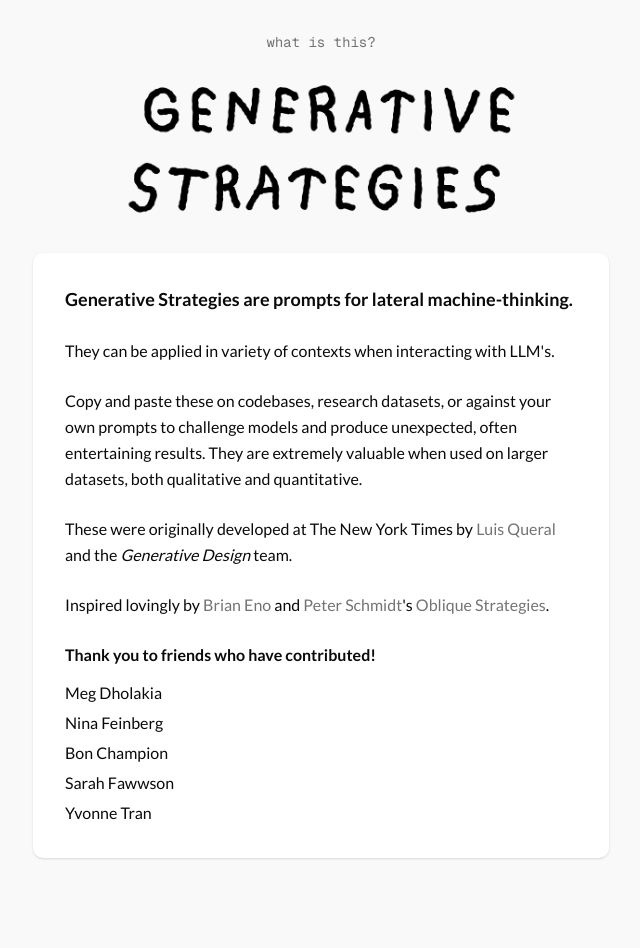
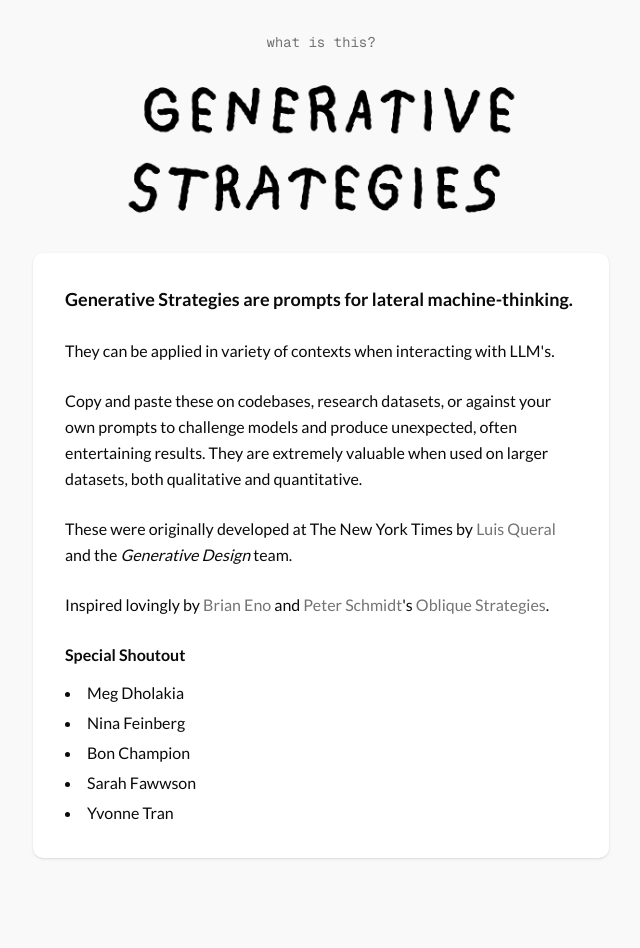
Before and after one commit to luismqueral/generative-strategy-cards, a Next.js app: page /about in a window 1280 px wide. Shown: the top 948 px of the page, without its empty margins (319-959 px from the left). Built offline with nearby package versions, Linux system fonts and the light colour scheme.

Commit message:
Updated contributor section: changed heading to 'Special Shoutout' and restored bulleted list format
- Changed 'Thank you to friends who have contributed!' to 'Special Shoutout' for more casual tone
- Restored contributor names as bulleted list for better readability and visual hierarchy

```diff
--- a/app/about/page.tsx
+++ b/app/about/page.tsx
@@ -54,15 +54,15 @@
 
               <div className="font-sans">
                 <p className="text-base leading-relaxed mb-3">
-                  <strong>Thank you to friends who have contributed!</strong>
+                  <strong>Special Shoutout</strong>
                 </p>
-                <div className="text-base leading-relaxed space-y-1">
-                  <p>Meg Dholakia</p>
-                  <p>Nina Feinberg</p>
-                  <p>Bon Champion</p>
-                  <p>Sarah Fawwson</p>
-                  <p>Yvonne Tran</p>
-                </div>
+                <ul className="list-disc list-inside text-base leading-relaxed space-y-1">
+                  <li>Meg Dholakia</li>
+                  <li>Nina Feinberg</li>
+                  <li>Bon Champion</li>
+                  <li>Sarah Fawwson</li>
+                  <li>Yvonne Tran</li>
+                </ul>
               </div>
             </div>
           </div>
```
